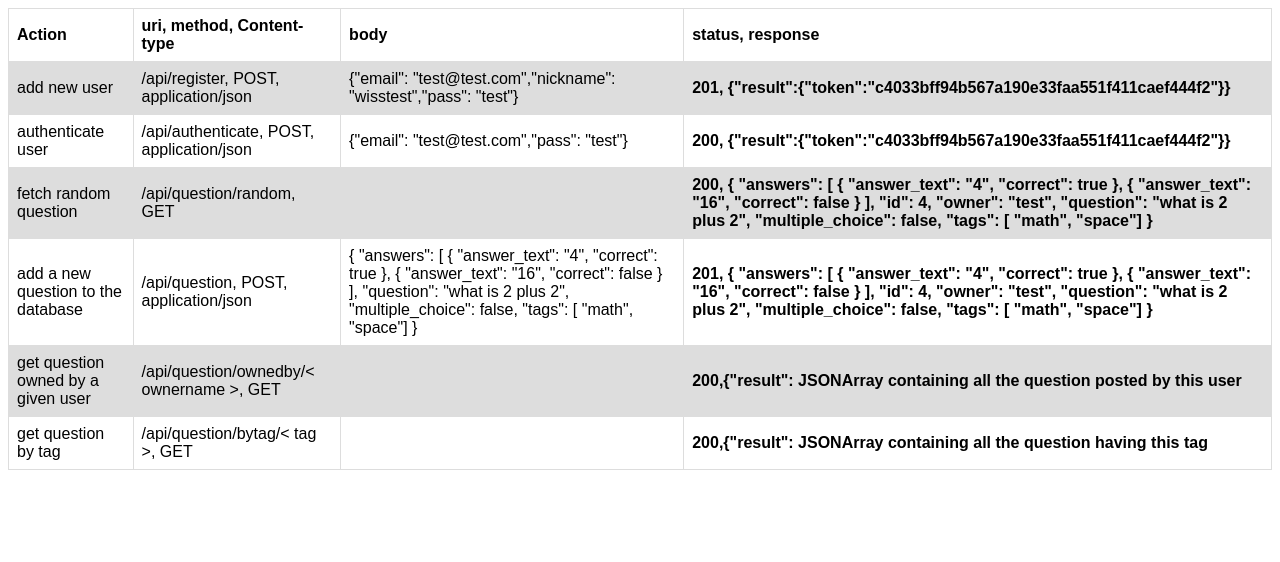
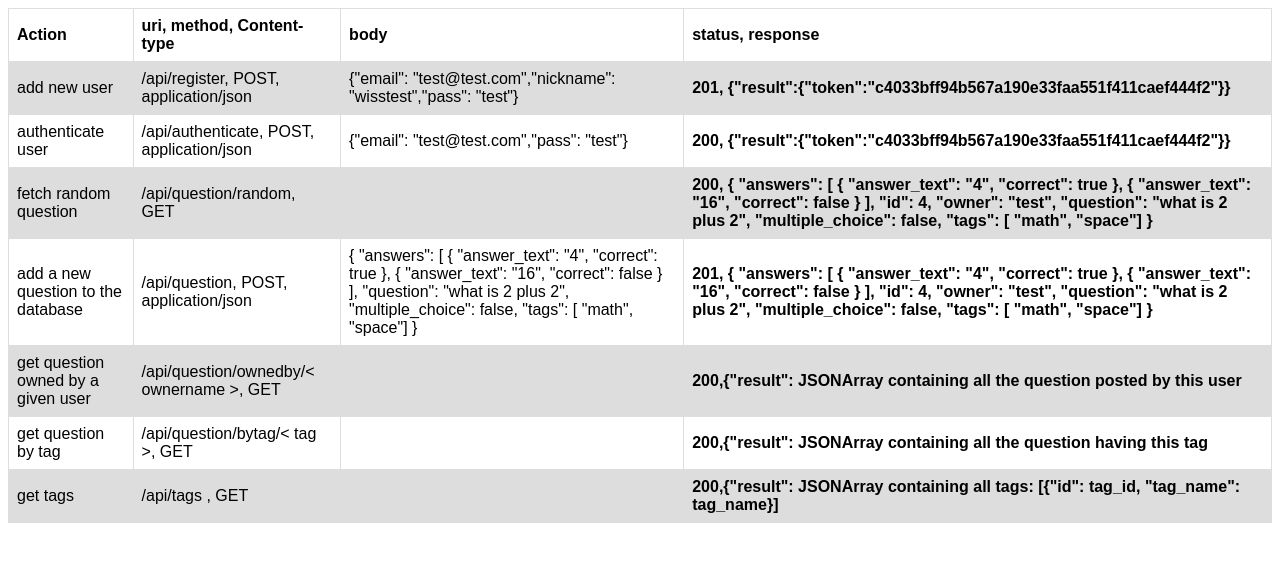
Before and after one commit to web4innovation/MobileAppSeveur, a Flask app: page / in a window 1280 px wide. Shown: the top 562 px of the page. Run offline with Flask 2, Linux system fonts and the light colour scheme.

Commit message:
Update doc

```diff
--- a/backend/quiz_app_server_flaskViews/templates/index.html
+++ b/backend/quiz_app_server_flaskViews/templates/index.html
@@ -119,6 +119,12 @@ tr:nth-child(even) {
     <td></td>
     <th>200,{"result": JSONArray containing all the question having this tag </th>
   </tr>
+   <tr>
+    <td>get tags </td>
+    <td>/api/tags , GET</td>
+    <td></td>
+    <th>200,{"result": JSONArray containing all tags:  [{"id": tag_id, "tag_name": tag_name}] </th>
+  </tr>
 
 </table>
 </body>
```
